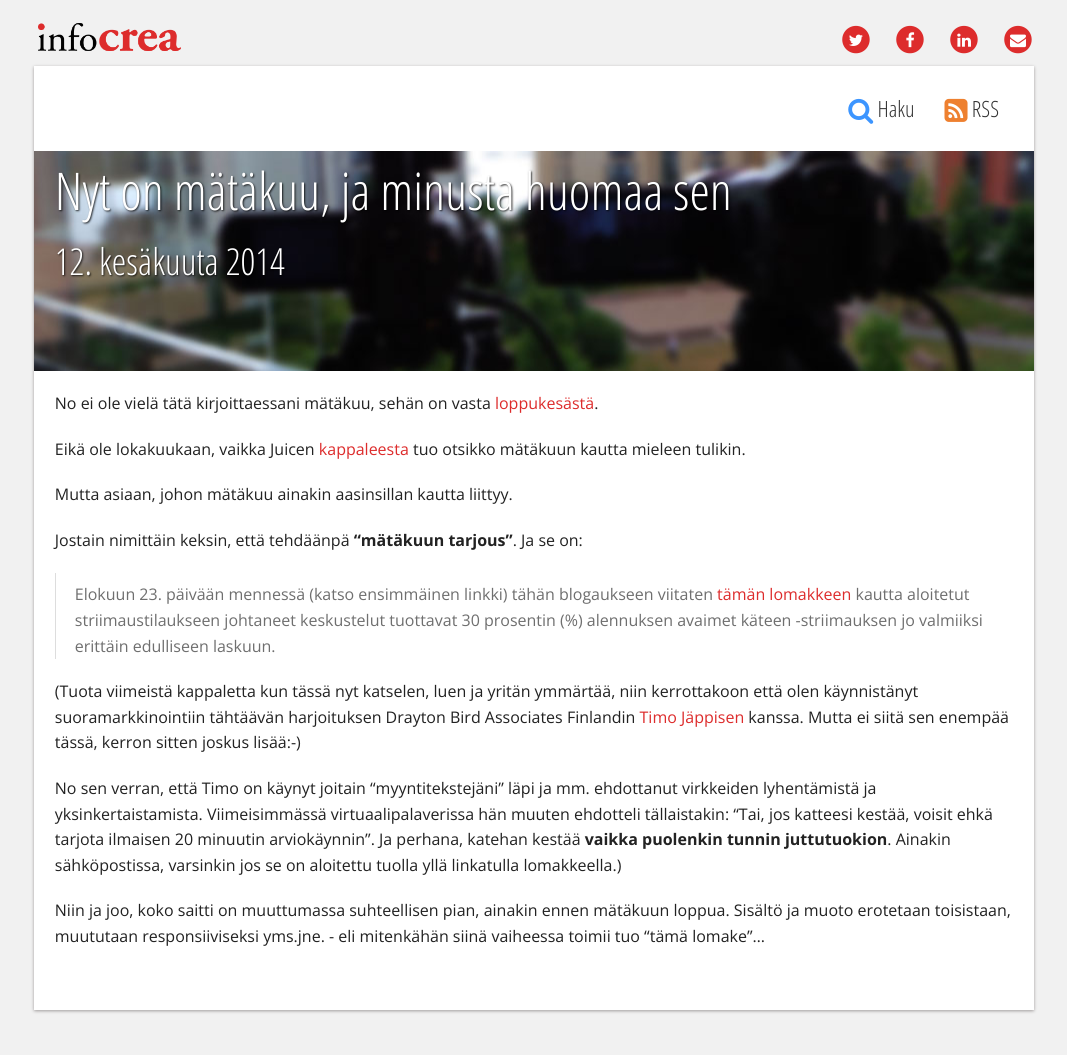
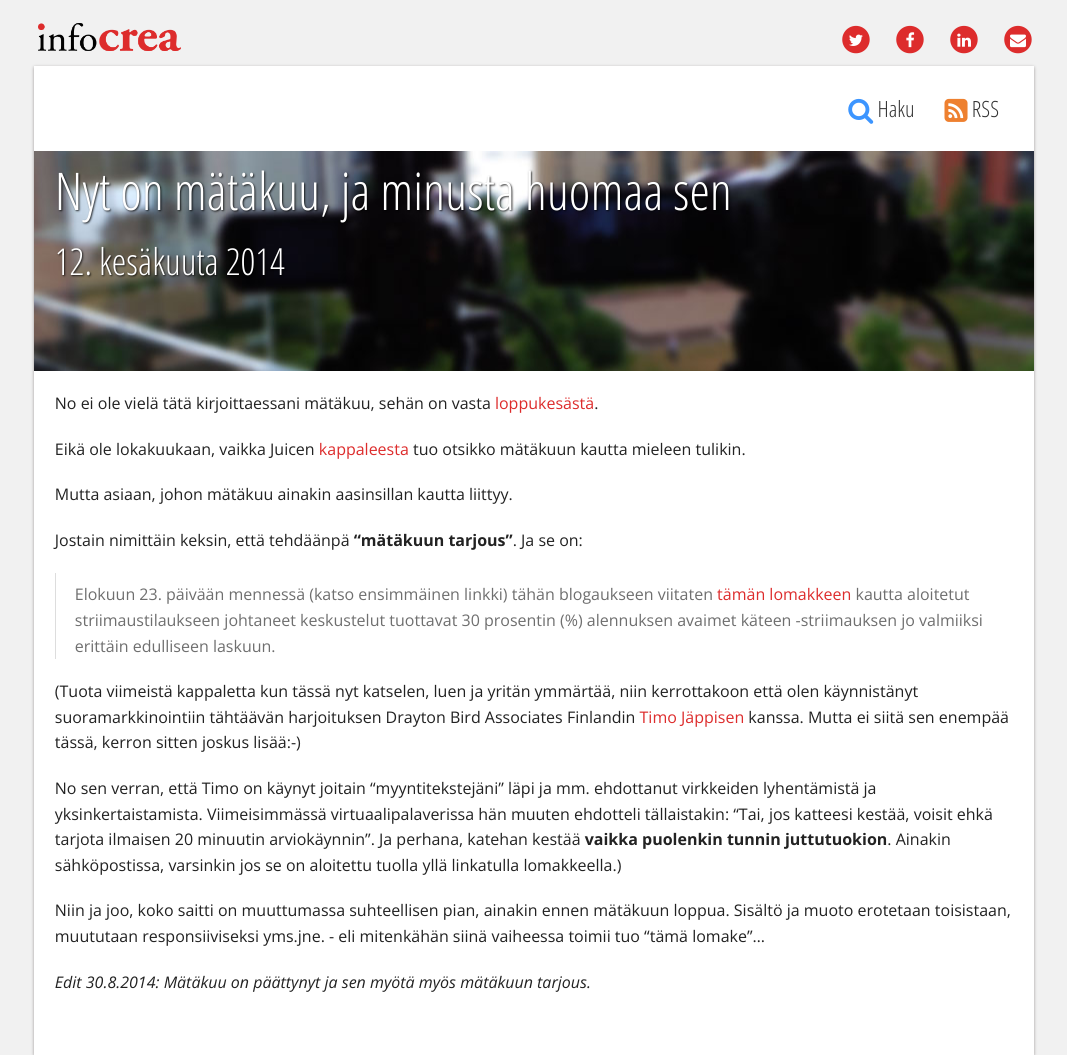
Before and after one commit to Pyppe/infocrea.fi, a Jekyll site: the page built from _posts/2014-06-12-nyt-on-matakuu-ja-minusta-huomaa-sen.md, in a window 1280 px wide. Shown: the whole page, without its empty margins (106-1173 px from the left). Built offline with Jekyll 4.4.1, drawn with Linux system fonts in a browser that asks for light colours; nearby versions of some CDN libraries; comment, search, counter and statistics services are not loaded.

Commit message:
Mätäkuun tarjouksen virallinen lopetus

```diff
--- a/_posts/2014-06-12-nyt-on-matakuu-ja-minusta-huomaa-sen.md
+++ b/_posts/2014-06-12-nyt-on-matakuu-ja-minusta-huomaa-sen.md
@@ -21,3 +21,5 @@ Jostain nimittäin keksin, että tehdäänpä **"mätäkuun tarjous"**. Ja se on
 No sen verran, että Timo on käynyt joitain "myyntitekstejäni" läpi ja mm. ehdottanut virkkeiden lyhentämistä ja yksinkertaistamista. Viimeisimmässä virtuaalipalaverissa hän muuten ehdotteli tällaistakin: "Tai, jos katteesi kestää, voisit ehkä tarjota ilmaisen 20 minuutin arviokäynnin". Ja perhana, katehan kestää **vaikka puolenkin tunnin juttutuokion**. Ainakin sähköpostissa, varsinkin jos se on aloitettu tuolla yllä linkatulla lomakkeella.)
 
 Niin ja joo, koko saitti on muuttumassa suhteellisen pian, ainakin ennen mätäkuun loppua. Sisältö ja muoto erotetaan toisistaan, muututaan responsiiviseksi yms.jne. - eli mitenkähän siinä vaiheessa toimii tuo "tämä lomake"...
+
+*Edit 30.8.2014: Mätäkuu on päättynyt ja sen myötä myös mätäkuun tarjous.*
```
